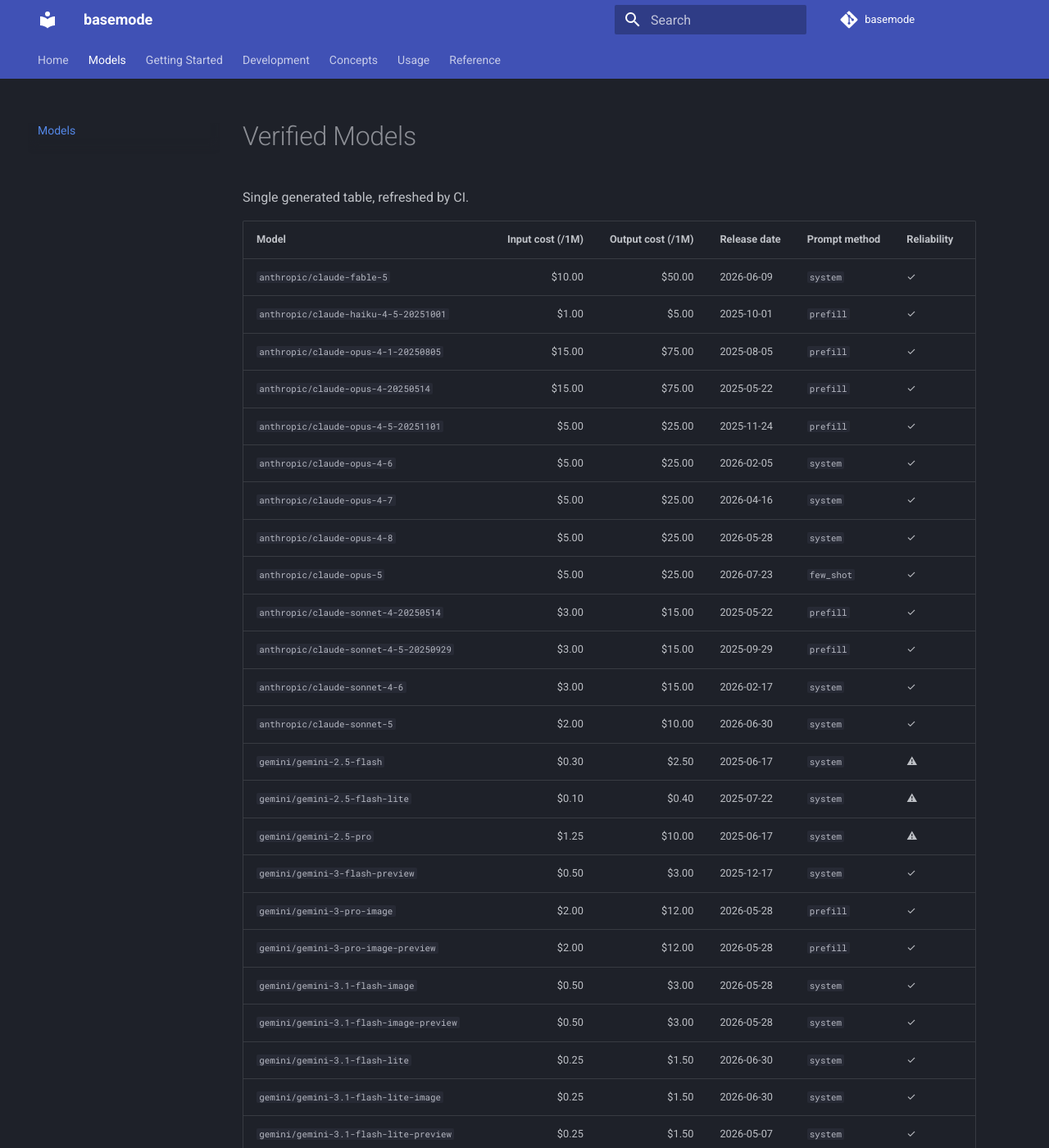
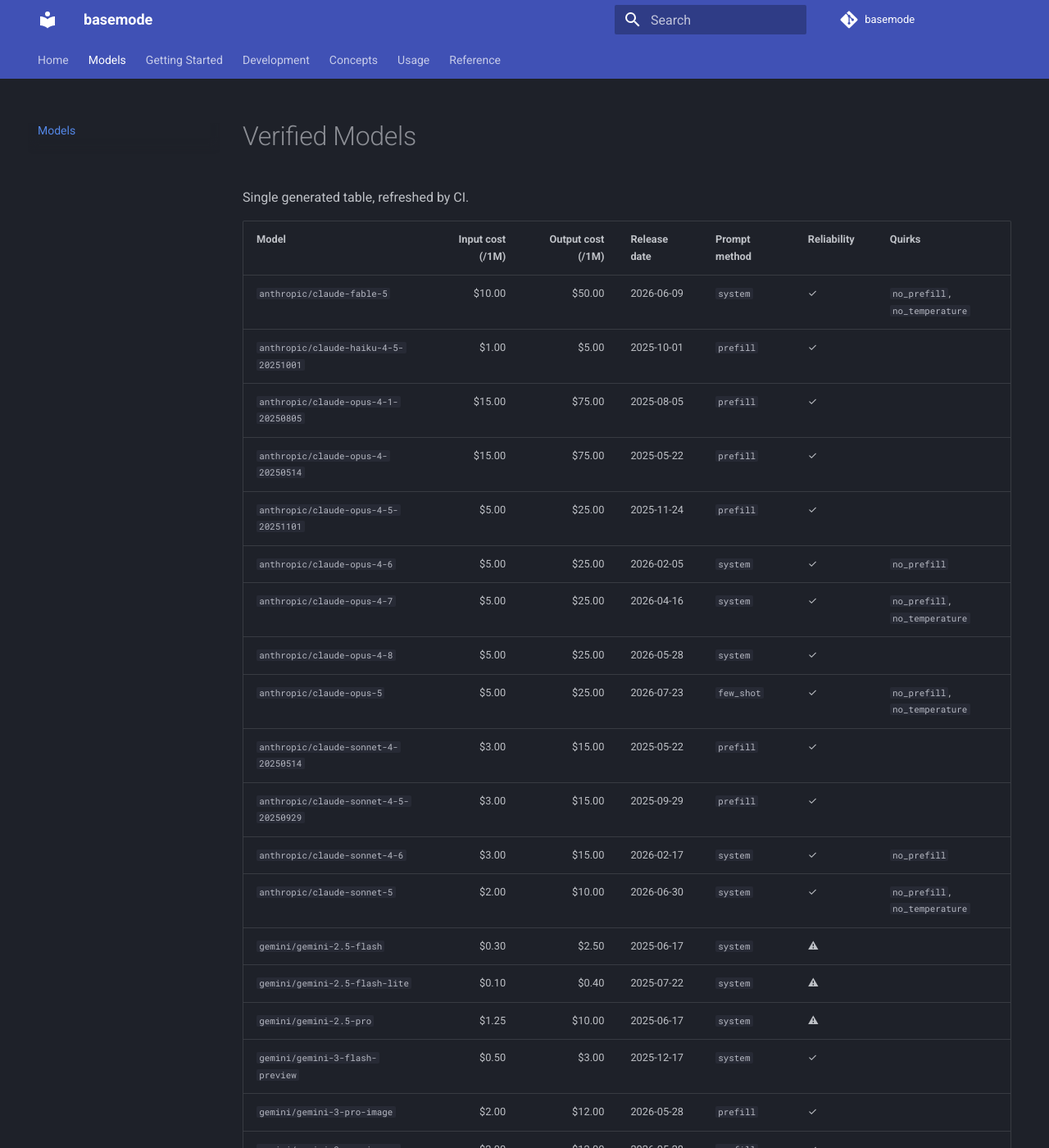
Before and after one commit to FergusFettes/basemode, an MkDocs documentation site: the page built from docs/usage/Verified Models.md, in a window 1280 px wide and 1400 px high. Shown: the whole window at 82% size. Built offline with MkDocs 1.6.1 and Material for MkDocs 9.7.7, drawn with Linux system fonts in a browser that asks for light colours; comment, search, counter and statistics services are not loaded; some of the changed text lies outside the part shown.

Commit message:
feat(compat): fix kimi-k3 temperature quirk, source model quirks from registry
kimi-k3 rejects any temperature other than 1.0 — add it to the
no-temperature set alongside the existing k2.5/k2.6 entries.

More broadly, model-specific API quirks (no_temperature, no_prefill) now
live in data/verified_models_registry.json as a `quirks` field instead of
hardcoded stem sets in compat.py, propagated into the packaged
verified_models_details.json that compat.py reads at runtime. This also
corrected a couple of registry entries: the Claude 5 family and
claude-opus-4-7 were flagged no_temperature, but re-probing (bypassing
compat.py's own suppression to test the provider directly) showed the
"temperature is deprecated" error only occurs together with assistant
prefill — the real quirk is no_prefill alone.

Adds scripts/probe_model_quirks.py, which re-probes every verified model's
known quirks and looks for new ones by forcing the disputed parameter
through regardless of what the registry currently believes, comparing
against a quirk-respecting baseline call. A first full run already found
7 newer gpt-5.x models (gpt-5.5, gpt-5.6-sol, ...) not covered by the
existing regex-based no-temperature pattern. Wired into a weekly GitHub
Actions workflow (probe-quirks.yml) that opens a PR on drift, mirroring
discover-models.yml's pattern.

Also surfaces quirks to callers: `basemode info <model>` shows a Quirks
row, and list_model_picker_entries()/build_model_picker_state() include a
`quirks` field for frontend consumers (e.g. basemode-loom) to grey out
controls a model will reject.

Co-Authored-By: Claude Sonnet 5 <noreply@anthropic.com>
Claude-Session: https://claude.ai/code/session_015kSpejsn3fQJASAJQZ7cQ9

```diff
--- a/docs/usage/Verified Models.md
+++ b/docs/usage/Verified Models.md
@@ -2,103 +2,103 @@
 
 Single generated table, refreshed by CI.
 
-| Model | Input cost (/1M) | Output cost (/1M) | Release date | Prompt method | Reliability |
-|---|---:|---:|---|---|---|
-| `anthropic/claude-fable-5` | $10.00 | $50.00 | 2026-06-09 | `system` | ✓ |
-| `anthropic/claude-haiku-4-5-20251001` | $1.00 | $5.00 | 2025-10-01 | `prefill` | ✓ |
-| `anthropic/claude-opus-4-1-20250805` | $15.00 | $75.00 | 2025-08-05 | `prefill` | ✓ |
-| `anthropic/claude-opus-4-20250514` | $15.00 | $75.00 | 2025-05-22 | `prefill` | ✓ |
-| `anthropic/claude-opus-4-5-20251101` | $5.00 | $25.00 | 2025-11-24 | `prefill` | ✓ |
-| `anthropic/claude-opus-4-6` | $5.00 | $25.00 | 2026-02-05 | `system` | ✓ |
-| `anthropic/claude-opus-4-7` | $5.00 | $25.00 | 2026-04-16 | `system` | ✓ |
-| `anthropic/claude-opus-4-8` | $5.00 | $25.00 | 2026-05-28 | `system` | ✓ |
-| `anthropic/claude-opus-5` | $5.00 | $25.00 | 2026-07-23 | `few_shot` | ✓ |
-| `anthropic/claude-sonnet-4-20250514` | $3.00 | $15.00 | 2025-05-22 | `prefill` | ✓ |
-| `anthropic/claude-sonnet-4-5-20250929` | $3.00 | $15.00 | 2025-09-29 | `prefill` | ✓ |
-| `anthropic/claude-sonnet-4-6` | $3.00 | $15.00 | 2026-02-17 | `system` | ✓ |
-| `anthropic/claude-sonnet-5` | $2.00 | $10.00 | 2026-06-30 | `system` | ✓ |
-| `gemini/gemini-2.5-flash` | $0.30 | $2.50 | 2025-06-17 | `system` | ⚠ |
-| `gemini/gemini-2.5-flash-lite` | $0.10 | $0.40 | 2025-07-22 | `system` | ⚠ |
-| `gemini/gemini-2.5-pro` | $1.25 | $10.00 | 2025-06-17 | `system` | ⚠ |
-| `gemini/gemini-3-flash-preview` | $0.50 | $3.00 | 2025-12-17 | `system` | ✓ |
-| `gemini/gemini-3-pro-image` | $2.00 | $12.00 | 2026-05-28 | `prefill` | ✓ |
-| `gemini/gemini-3-pro-image-preview` | $2.00 | $12.00 | 2026-05-28 | `prefill` | ✓ |
-| `gemini/gemini-3.1-flash-image` | $0.50 | $3.00 | 2026-05-28 | `system` | ✓ |
-| `gemini/gemini-3.1-flash-image-preview` | $0.50 | $3.00 | 2026-05-28 | `system` | ✓ |
-| `gemini/gemini-3.1-flash-lite` | $0.25 | $1.50 | 2026-06-30 | `system` | ✓ |
-| `gemini/gemini-3.1-flash-lite-image` | $0.25 | $1.50 | 2026-06-30 | `system` | ✓ |
-| `gemini/gemini-3.1-flash-lite-preview` | $0.25 | $1.50 | 2026-05-07 | `system` | ✓ |
-| `gemini/gemini-3.1-pro-preview` | $2.00 | $12.00 | 2026-02-19 | `system` | ✓ |
-| `gemini/gemini-3.1-pro-preview-customtools` | $2.00 | $12.00 | 2026-02-19 | `prefill` | ✓ |
-| `gemini/gemini-3.5-flash` | $1.50 | $9.00 | 2026-07-21 | `system` | ✓ |
-| `gemini/gemini-3.5-flash-lite` | $0.30 | $2.50 | 2026-07-21 | `system` | ✓ |
-| `gemini/gemini-3.6-flash` | $0.75 | $3.75 | 2026-07-21 | `system` | ✓ |
-| `gemini/gemini-flash-lite-latest` | $0.10 | $0.40 | unknown | `system` | ⚠ |
-| `gemini/gemini-pro-latest` | $1.25 | $10.00 | 2026-04-27 | `system` | ⚠ |
-| `gemini/gemini-robotics-er-1.6-preview` | $1.00 | $5.00 | unknown | `prefill` | ⚠ |
-| `gemini/gemini-robotics-er-2-preview` | $2.00 | $10.00 | unknown | `system` | ⚠ |
-| `gemini/gemma-4-26b-a4b-it` | $0.07 | $0.34 | 2026-04-03 | `system` | ⚠ |
-| `gemini/gemma-4-31b-it` | $0.10 | $0.34 | 2026-04-02 | `system` | ⚠ |
-| `gemini/nano-banana-pro-preview` | unknown | unknown | unknown | `prefill` | ⚠ |
-| `groq/allam-2-7b` | unknown | unknown | unknown | `system` | ⚠ |
-| `groq/groq/compound` | unknown | unknown | unknown | `system` | ⚠ |
-| `groq/groq/compound-mini` | unknown | unknown | unknown | `system` | ⚠ |
-| `groq/qwen/qwen3.6-27b` | $0.60 | $3.00 | 2026-04-22 | `system` | ✓ |
-| `moonshot/kimi-k2-0905-preview` | $0.60 | $2.50 | 2025-07-11 | `system` | ⚠ |
-| `moonshot/kimi-k2.5` | $0.60 | $3.00 | 2026-01-27 | `system` | ⚠ |
-| `moonshot/kimi-k2.6` | $0.95 | $4.00 | 2026-04-20 | `system` | ✓ |
-| `moonshot/kimi-k3` | $3.00 | $15.00 | 2026-07-15 | `prefill` | ✓ |
-| `moonshot/moonshot-v1-128k` | $2.00 | $5.00 | unknown | `system` | ⚠ |
-| `moonshot/moonshot-v1-128k-vision-preview` | $2.00 | $5.00 | unknown | `system` | ⚠ |
-| `moonshot/moonshot-v1-32k` | $1.00 | $3.00 | unknown | `system` | ⚠ |
-| `moonshot/moonshot-v1-32k-vision-preview` | $1.00 | $3.00 | unknown | `system` | ⚠ |
-| `moonshot/moonshot-v1-8k` | $0.20 | $2.00 | unknown | `system` | ⚠ |
-| `moonshot/moonshot-v1-8k-vision-preview` | $0.20 | $2.00 | unknown | `system` | ⚠ |
-| `moonshot/moonshot-v1-auto` | $2.00 | $5.00 | 2023-11-08 | `system` | ⚠ |
-| `openai/gpt-4-turbo-2024-04-09` | $10.00 | $30.00 | 2024-04-09 | `system` | ⚠ |
-| `openai/gpt-4.1` | $2.00 | $8.00 | 2025-04-14 | `system` | ✓ |
-| `openai/gpt-4.1-2025-04-14` | $2.00 | $8.00 | 2025-04-14 | `system` | ✓ |
-| `openai/gpt-4.1-mini` | $0.40 | $1.60 | 2025-04-14 | `system` | ✓ |
-| `openai/gpt-4.1-mini-2025-04-14` | $0.40 | $1.60 | 2025-04-14 | `system` | ✓ |
-| `openai/gpt-4.1-nano` | $0.10 | $0.40 | 2025-04-14 | `system` | ✓ |
-| `openai/gpt-4.1-nano-2025-04-14` | $0.10 | $0.40 | 2025-04-14 | `system` | ✓ |
-| `openai/gpt-4o` | $2.50 | $10.00 | 2024-11-20 | `system` | ✓ |
-| `openai/gpt-4o-2024-05-13` | $5.00 | $15.00 | 2024-05-13 | `system` | ⚠ |
-| `openai/gpt-4o-2024-08-06` | $2.50 | $10.00 | 2024-08-06 | `system` | ✓ |
-| `openai/gpt-4o-2024-11-20` | $2.50 | $10.00 | 2024-11-20 | `system` | ✓ |
-| `openai/gpt-4o-mini` | $0.15 | $0.60 | 2024-07-18 | `system` | ⚠ |
-| `openai/gpt-4o-mini-2024-07-18` | $0.15 | $0.60 | 2024-07-18 | `system` | ⚠ |
-| `openai/gpt-5.1` | $1.25 | $10.00 | 2025-12-04 | `system` | ✓ |
-| `openai/gpt-5.1-2025-11-13` | $1.25 | $10.00 | 2025-11-13 | `system` | ✓ |
-| `openai/gpt-5.2` | $1.75 | $14.00 | 2026-01-14 | `system` | ✓ |
-| `openai/gpt-5.2-2025-12-11` | $1.75 | $14.00 | 2025-12-11 | `system` | ✓ |
-| `openai/gpt-5.2-pro` | $21.00 | $168.00 | 2025-12-11 | `system` | ✓ |
-| `openai/gpt-5.2-pro-2025-12-11` | $21.00 | $168.00 | 2025-12-11 | `system` | ✓ |
-| `openai/gpt-5.3-codex` | $1.75 | $14.00 | 2026-02-24 | `system` | ✓ |
-| `openai/gpt-5.4` | $2.50 | $15.00 | 2026-04-21 | `system` | ✓ |
-| `openai/gpt-5.4-2026-03-05` | $2.50 | $15.00 | 2026-03-05 | `system` | ✓ |
-| `openai/gpt-5.4-mini` | $0.75 | $4.50 | 2026-03-17 | `system` | ✓ |
-| `openai/gpt-5.4-mini-2026-03-17` | $0.75 | $4.50 | 2026-03-17 | `system` | ✓ |
-| `openai/gpt-5.4-nano` | $0.20 | $1.25 | 2026-03-17 | `system` | ✓ |
-| `openai/gpt-5.4-nano-2026-03-17` | $0.20 | $1.25 | 2026-03-17 | `system` | ✓ |
-| `openai/gpt-5.5` | $5.00 | $30.00 | 2026-04-23 | `system` | ✓ |
-| `openai/gpt-5.5-2026-04-23` | $5.00 | $30.00 | 2026-04-23 | `system` | ✓ |
-| `openai/gpt-5.6-sol` | $5.00 | $30.00 | 2026-07-09 | `system` | ✓ |
-| `openai/gpt-5.6-terra` | $2.00 | $12.00 | 2026-07-09 | `system` | ✓ |
-| `openrouter/moonshotai/kimi-k2.6` | $0.54 | $2.28 | 2026-04-20 | `system` | ⚠ |
-| `xai/grok-4.20-0309-non-reasoning` | $1.25 | $2.50 | 2026-03-09 | `system` | ✓ |
-| `xai/grok-4.20-0309-reasoning` | $1.25 | $2.50 | 2026-03-09 | `system` | ✓ |
-| `xai/grok-4.3` | $1.25 | $2.50 | 2026-04-30 | `system` | ✓ |
-| `xai/grok-4.5` | $2.00 | $6.00 | 2026-07-08 | `system` | ✓ |
-| `xai/grok-4.6` | $2.00 | $6.00 | 2026-08-10 | `system` | ✓ |
-| `xai/grok-build-0.1` | $1.00 | $2.00 | 2026-05-20 | `system` | ✓ |
-| `zai/glm-4.5` | $0.60 | $2.20 | 2025-08-11 | `system` | ⚠ |
-| `zai/glm-4.5-air` | $0.20 | $1.10 | 2025-07-25 | `system` | ⚠ |
-| `zai/glm-4.6` | $0.60 | $2.20 | 2025-12-08 | `system` | ✓ |
-| `zai/glm-4.7` | $0.60 | $2.20 | 2025-12-22 | `system` | ✓ |
-| `zai/glm-5` | $1.00 | $3.20 | 2026-02-11 | `system` | ✓ |
-| `zai/glm-5-turbo` | $1.20 | $4.00 | 2026-03-15 | `system` | ⚠ |
-| `zai/glm-5.1` | $1.40 | $4.40 | 2026-04-06 | `system` | ✓ |
-| `zai/glm-5.2` | $0.97 | $3.04 | 2026-06-16 | `system` | ⚠ |
+| Model | Input cost (/1M) | Output cost (/1M) | Release date | Prompt method | Reliability | Quirks |
+|---|---:|---:|---|---|---|---|
+| `anthropic/claude-fable-5` | $10.00 | $50.00 | 2026-06-09 | `system` | ✓ | `no_prefill`, `no_temperature` |
+| `anthropic/claude-haiku-4-5-20251001` | $1.00 | $5.00 | 2025-10-01 | `prefill` | ✓ |  |
+| `anthropic/claude-opus-4-1-20250805` | $15.00 | $75.00 | 2025-08-05 | `prefill` | ✓ |  |
+| `anthropic/claude-opus-4-20250514` | $15.00 | $75.00 | 2025-05-22 | `prefill` | ✓ |  |
+| `anthropic/claude-opus-4-5-20251101` | $5.00 | $25.00 | 2025-11-24 | `prefill` | ✓ |  |
+| `anthropic/claude-opus-4-6` | $5.00 | $25.00 | 2026-02-05 | `system` | ✓ | `no_prefill` |
+| `anthropic/claude-opus-4-7` | $5.00 | $25.00 | 2026-04-16 | `system` | ✓ | `no_prefill`, `no_temperature` |
+| `anthropic/claude-opus-4-8` | $5.00 | $25.00 | 2026-05-28 | `system` | ✓ |  |
+| `anthropic/claude-opus-5` | $5.00 | $25.00 | 2026-07-23 | `few_shot` | ✓ | `no_prefill`, `no_temperature` |
+| `anthropic/claude-sonnet-4-20250514` | $3.00 | $15.00 | 2025-05-22 | `prefill` | ✓ |  |
+| `anthropic/claude-sonnet-4-5-20250929` | $3.00 | $15.00 | 2025-09-29 | `prefill` | ✓ |  |
+| `anthropic/claude-sonnet-4-6` | $3.00 | $15.00 | 2026-02-17 | `system` | ✓ | `no_prefill` |
+| `anthropic/claude-sonnet-5` | $2.00 | $10.00 | 2026-06-30 | `system` | ✓ | `no_prefill`, `no_temperature` |
+| `gemini/gemini-2.5-flash` | $0.30 | $2.50 | 2025-06-17 | `system` | ⚠ |  |
+| `gemini/gemini-2.5-flash-lite` | $0.10 | $0.40 | 2025-07-22 | `system` | ⚠ |  |
+| `gemini/gemini-2.5-pro` | $1.25 | $10.00 | 2025-06-17 | `system` | ⚠ |  |
+| `gemini/gemini-3-flash-preview` | $0.50 | $3.00 | 2025-12-17 | `system` | ✓ |  |
+| `gemini/gemini-3-pro-image` | $2.00 | $12.00 | 2026-05-28 | `prefill` | ✓ |  |
+| `gemini/gemini-3-pro-image-preview` | $2.00 | $12.00 | 2026-05-28 | `prefill` | ✓ |  |
+| `gemini/gemini-3.1-flash-image` | $0.50 | $3.00 | 2026-05-28 | `system` | ✓ |  |
+| `gemini/gemini-3.1-flash-image-preview` | $0.50 | $3.00 | 2026-05-28 | `system` | ✓ |  |
+| `gemini/gemini-3.1-flash-lite` | $0.25 | $1.50 | 2026-06-30 | `system` | ✓ |  |
+| `gemini/gemini-3.1-flash-lite-image` | $0.25 | $1.50 | 2026-06-30 | `system` | ✓ |  |
+| `gemini/gemini-3.1-flash-lite-preview` | $0.25 | $1.50 | 2026-05-07 | `system` | ✓ |  |
+| `gemini/gemini-3.1-pro-preview` | $2.00 | $12.00 | 2026-02-19 | `system` | ✓ |  |
+| `gemini/gemini-3.1-pro-preview-customtools` | $2.00 | $12.00 | 2026-02-19 | `prefill` | ✓ |  |
+| `gemini/gemini-3.5-flash` | $1.50 | $9.00 | 2026-07-21 | `system` | ✓ |  |
+| `gemini/gemini-3.5-flash-lite` | $0.30 | $2.50 | 2026-07-21 | `system` | ✓ |  |
+| `gemini/gemini-3.6-flash` | $0.75 | $3.75 | 2026-07-21 | `system` | ✓ |  |
+| `gemini/gemini-flash-lite-latest` | $0.10 | $0.40 | unknown | `system` | ⚠ |  |
+| `gemini/gemini-pro-latest` | $1.25 | $10.00 | 2026-04-27 | `system` | ⚠ |  |
+| `gemini/gemini-robotics-er-1.6-preview` | $1.00 | $5.00 | unknown | `prefill` | ⚠ |  |
+| `gemini/gemini-robotics-er-2-preview` | $2.00 | $10.00 | unknown | `system` | ⚠ |  |
+| `gemini/gemma-4-26b-a4b-it` | $0.07 | $0.34 | 2026-04-03 | `system` | ⚠ |  |
+| `gemini/gemma-4-31b-it` | $0.10 | $0.34 | 2026-04-02 | `system` | ⚠ |  |
+| `gemini/nano-banana-pro-preview` | unknown | unknown | unknown | `prefill` | ⚠ |  |
+| `groq/allam-2-7b` | unknown | unknown | unknown | `system` | ⚠ |  |
+| `groq/groq/compound` | unknown | unknown | unknown | `system` | ⚠ |  |
+| `groq/groq/compound-mini` | unknown | unknown | unknown | `system` | ⚠ |  |
+| `groq/qwen/qwen3.6-27b` | $0.60 | $3.00 | 2026-04-22 | `system` | ✓ |  |
+| `moonshot/kimi-k2-0905-preview` | $0.60 | $2.50 | 2025-07-11 | `system` | ⚠ |  |
+| `moonshot/kimi-k2.5` | $0.60 | $3.00 | 2026-01-27 | `system` | ⚠ | `no_temperature` |
+| `moonshot/kimi-k2.6` | $0.95 | $4.00 | 2026-04-20 | `system` | ✓ | `no_temperature` |
+| `moonshot/kimi-k3` | $3.00 | $15.00 | 2026-07-15 | `prefill` | ✓ | `no_temperature` |
+| `moonshot/moonshot-v1-128k` | $2.00 | $5.00 | unknown | `system` | ⚠ |  |
+| `moonshot/moonshot-v1-128k-vision-preview` | $2.00 | $5.00 | unknown | `system` | ⚠ |  |
+| `moonshot/moonshot-v1-32k` | $1.00 | $3.00 | unknown | `system` | ⚠ |  |
+| `moonshot/moonshot-v1-32k-vision-preview` | $1.00 | $3.00 | unknown | `system` | ⚠ |  |
+| `moonshot/moonshot-v1-8k` | $0.20 | $2.00 | unknown | `system` | ⚠ |  |
+| `moonshot/moonshot-v1-8k-vision-preview` | $0.20 | $2.00 | unknown | `system` | ⚠ |  |
+| `moonshot/moonshot-v1-auto` | $2.00 | $5.00 | 2023-11-08 | `system` | ⚠ |  |
+| `openai/gpt-4-turbo-2024-04-09` | $10.00 | $30.00 | 2024-04-09 | `system` | ⚠ |  |
+| `openai/gpt-4.1` | $2.00 | $8.00 | 2025-04-14 | `system` | ✓ |  |
+| `openai/gpt-4.1-2025-04-14` | $2.00 | $8.00 | 2025-04-14 | `system` | ✓ |  |
+| `openai/gpt-4.1-mini` | $0.40 | $1.60 | 2025-04-14 | `system` | ✓ |  |
+| `openai/gpt-4.1-mini-2025-04-14` | $0.40 | $1.60 | 2025-04-14 | `system` | ✓ |  |
+| `openai/gpt-4.1-nano` | $0.10 | $0.40 | 2025-04-14 | `system` | ✓ |  |
+| `openai/gpt-4.1-nano-2025-04-14` | $0.10 | $0.40 | 2025-04-14 | `system` | ✓ |  |
+| `openai/gpt-4o` | $2.50 | $10.00 | 2024-11-20 | `system` | ✓ |  |
+| `openai/gpt-4o-2024-05-13` | $5.00 | $15.00 | 2024-05-13 | `system` | ⚠ |  |
+| `openai/gpt-4o-2024-08-06` | $2.50 | $10.00 | 2024-08-06 | `system` | ✓ |  |
+| `openai/gpt-4o-2024-11-20` | $2.50 | $10.00 | 2024-11-20 | `system` | ✓ |  |
+| `openai/gpt-4o-mini` | $0.15 | $0.60 | 2024-07-18 | `system` | ⚠ |  |
+| `openai/gpt-4o-mini-2024-07-18` | $0.15 | $0.60 | 2024-07-18 | `system` | ⚠ |  |
+| `openai/gpt-5.1` | $1.25 | $10.00 | 2025-12-04 | `system` | ✓ |  |
+| `openai/gpt-5.1-2025-11-13` | $1.25 | $10.00 | 2025-11-13 | `system` | ✓ |  |
+| `openai/gpt-5.2` | $1.75 | $14.00 | 2026-01-14 | `system` | ✓ |  |
+| `openai/gpt-5.2-2025-12-11` | $1.75 | $14.00 | 2025-12-11 | `system` | ✓ |  |
+| `openai/gpt-5.2-pro` | $21.00 | $168.00 | 2025-12-11 | `system` | ✓ | `no_temperature` |
+| `openai/gpt-5.2-pro-2025-12-11` | $21.00 | $168.00 | 2025-12-11 | `system` | ✓ | `no_temperature` |
+| `openai/gpt-5.3-codex` | $1.75 | $14.00 | 2026-02-24 | `system` | ✓ | `no_temperature` |
+| `openai/gpt-5.4` | $2.50 | $15.00 | 2026-04-21 | `system` | ✓ |  |
+| `openai/gpt-5.4-2026-03-05` | $2.50 | $15.00 | 2026-03-05 | `system` | ✓ |  |
+| `openai/gpt-5.4-mini` | $0.75 | $4.50 | 2026-03-17 | `system` | ✓ |  |
+| `openai/gpt-5.4-mini-2026-03-17` | $0.75 | $4.50 | 2026-03-17 | `system` | ✓ |  |
+| `openai/gpt-5.4-nano` | $0.20 | $1.25 | 2026-03-17 | `system` | ✓ |  |
+| `openai/gpt-5.4-nano-2026-03-17` | $0.20 | $1.25 | 2026-03-17 | `system` | ✓ |  |
+| `openai/gpt-5.5` | $5.00 | $30.00 | 2026-04-23 | `system` | ✓ | `no_temperature` |
+| `openai/gpt-5.5-2026-04-23` | $5.00 | $30.00 | 2026-04-23 | `system` | ✓ | `no_temperature` |
+| `openai/gpt-5.6-sol` | $5.00 | $30.00 | 2026-07-09 | `system` | ✓ | `no_temperature` |
+| `openai/gpt-5.6-terra` | $2.00 | $12.00 | 2026-07-09 | `system` | ✓ | `no_temperature` |
+| `openrouter/moonshotai/kimi-k2.6` | $0.54 | $2.28 | 2026-04-20 | `system` | ⚠ | `no_temperature` |
+| `xai/grok-4.20-0309-non-reasoning` | $1.25 | $2.50 | 2026-03-09 | `system` | ✓ |  |
+| `xai/grok-4.20-0309-reasoning` | $1.25 | $2.50 | 2026-03-09 | `system` | ✓ |  |
+| `xai/grok-4.3` | $1.25 | $2.50 | 2026-04-30 | `system` | ✓ |  |
+| `xai/grok-4.5` | $2.00 | $6.00 | 2026-07-08 | `system` | ✓ |  |
+| `xai/grok-4.6` | $2.00 | $6.00 | 2026-08-10 | `system` | ✓ |  |
+| `xai/grok-build-0.1` | $1.00 | $2.00 | 2026-05-20 | `system` | ✓ |  |
+| `zai/glm-4.5` | $0.60 | $2.20 | 2025-08-11 | `system` | ⚠ |  |
+| `zai/glm-4.5-air` | $0.20 | $1.10 | 2025-07-25 | `system` | ⚠ |  |
+| `zai/glm-4.6` | $0.60 | $2.20 | 2025-12-08 | `system` | ✓ |  |
+| `zai/glm-4.7` | $0.60 | $2.20 | 2025-12-22 | `system` | ✓ |  |
+| `zai/glm-5` | $1.00 | $3.20 | 2026-02-11 | `system` | ✓ |  |
+| `zai/glm-5-turbo` | $1.20 | $4.00 | 2026-03-15 | `system` | ⚠ |  |
+| `zai/glm-5.1` | $1.40 | $4.40 | 2026-04-06 | `system` | ✓ |  |
+| `zai/glm-5.2` | $0.97 | $3.04 | 2026-06-16 | `system` | ⚠ |  |
 
 Legend: `✓` = LiteLLM pricing present and release date available; `⚠` = missing/approximate field or known issue.
--- a/pyproject.toml
+++ b/pyproject.toml
@@ -4,7 +4,7 @@ build-backend = "hatchling.build"
 
 [project]
 name = "basemode"
-version = "0.1.13"
+version = "0.1.14"
 description = "Make any LLM do raw text continuation"
 readme = "README.md"
 license = "Apache-2.0"
```
Also changed, not shown: README.md (+98 -98 lines), 13 other files.
